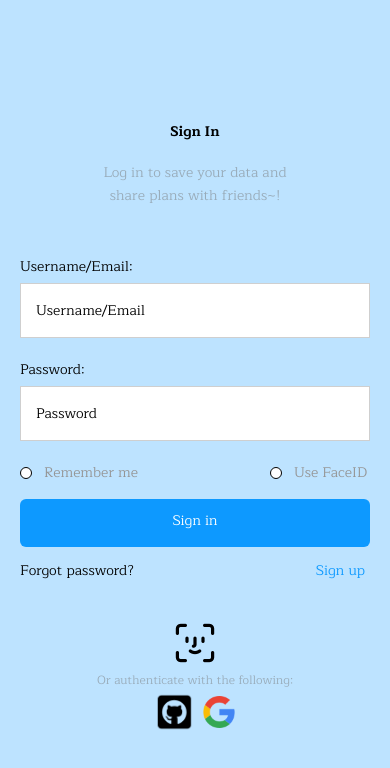
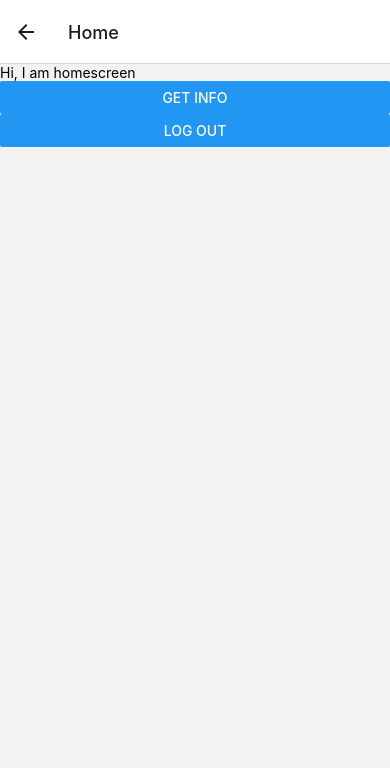
Before and after one commit to amatree/Clock-n-roll-react-native, a React Native app: screen /Home in a window 390 px wide. Shown: the top 768 px of the page. Built offline with nearby package versions, Linux system fonts and the light colour scheme.

Commit message:
basic navigation work

```diff
--- a/App.js
+++ b/App.js
@@ -1,9 +1,28 @@
 import { StyleSheet, Text, View, Dimensions } from "react-native";
+import { useFonts } from "expo-font";
+
+import { NavigationContainer } from "@react-navigation/native";
+import { createStackNavigator } from '@react-navigation/stack';
 import { LoginScreen } from "./screens/LoginScreen";
-import { useFonts } from "expo-font";
+import { HomeScreen } from "./screens/HomeScreen";
+
+const Stack = createStackNavigator();
 
 var d_width = Dimensions.get('window').width; //full width
 var d_height = Dimensions.get('window').height; //full height
+
+function StackNavigation() {
+	return (
+		<Stack.Navigator initialRouteName="Login" screenOptions={{ headerShown: false }}>
+			<Stack.Screen 	name="Login"
+							component={LoginScreen}
+							options={{
+								cardStyle: styles.container,
+							}}/>
+			<Stack.Screen name="Home" component={HomeScreen} options={{ headerShown: true,}} />
+		</Stack.Navigator>
+	)
+}
 
 export default function App() {
 	const [fontsLoaded] = useFonts({
@@ -16,9 +35,9 @@ export default function App() {
 	}
 
 	return (
-		<View style={styles.container}>
-			<LoginScreen />
-		</View>
+		<NavigationContainer>
+			<StackNavigation />
+		</NavigationContainer>
 	);
 }
 
--- /dev/null
+++ b/components/PromiseHandle.js
@@ -0,0 +1,13 @@
+
+async function usePromise(promise) {
+	try {
+		const data = await promise;
+		return [data, null]
+	} catch	(error) {
+		return [null, error]
+	}
+}
+
+export {
+	usePromise
+};
--- a/package.json
+++ b/package.json
@@ -9,14 +9,17 @@
     "web": "expo start --web"
   },
   "dependencies": {
+    "@react-native-async-storage/async-storage": "^1.17.11",
     "@react-navigation/bottom-tabs": "^6.5.3",
+    "@react-navigation/stack": "^6.3.12",
     "expo": "~47.0.12",
     "expo-font": "^11.0.1",
     "expo-status-bar": "~1.4.2",
     "firebase": "^9.16.0",
     "react": "18.1.0",
     "react-native": "0.70.5",
-    "react-native-reanimated": "^2.14.4",
+    "react-native-gesture-handler": "^2.9.0",
+    "react-native-reanimated": "~2.12.0",
     "react-native-safe-area-context": "4.4.1",
     "react-native-screens": "~3.18.0"
   },
--- /dev/null
+++ b/screens/HomeScreen.js
@@ -0,0 +1,30 @@
+import { StyleSheet, Text, TextInput, View, TouchableOpacity, Image, TouchableWithoutFeedback, Button } from 'react-native';
+import React, { useEffect, useState } from 'react';
+import { StackActions } from '@react-navigation/routers';
+
+
+function HomeScreen ( props ) {
+
+	function returnToLogin() {
+		props.navigation.dispatch(
+			StackActions.replace("Login", "Home")
+		);
+	}
+
+	function getInfo() {
+		console.log(user.emailVerified);
+	}
+
+	return (
+		<View>
+			<Text>Hi, I am homescreen</Text>
+
+			<Button onPress={() => getInfo()} title="Get info"></Button>
+			<Button onPress={() => returnToLogin()} title="Log out"></Button>
+		</View>
+	)
+}
+
+export {
+	HomeScreen,
+}
--- a/screens/LoginScreen.js
+++ b/screens/LoginScreen.js
@@ -1,10 +1,14 @@
 import { StyleSheet, Text, TextInput, View, TouchableOpacity, Image, TouchableWithoutFeedback } from 'react-native';
-import React, { useState } from 'react';
+import React, { useState, useEffect } from 'react';
 import { CheckBox } from '../components/CheckBox';
+
 import { onAuthStateChanged,
 	createUserWithEmailAndPassword,
 	signInWithEmailAndPassword } from "firebase/auth";
 import { auth } from "../firebase/config";
+import { usePromise } from '../components/PromiseHandle';
+import { StackActions } from '@react-navigation/routers';
+
 
 const LoginScreen = ( props ) => {
 	const [rememberMe, setRememberMe] = useState(false);
@@ -14,36 +18,29 @@ const LoginScreen = ( props ) => {
 	const [username, setUsername] = useState("");
 	const [password, setPassword] = useState("");
 
+
+
 	async function handleSubmit() {
-		signInWithEmailAndPassword(auth, username, password)
-		.then((userCredential) => {
-			// Signed in
-			const user = userCredential.user;
-			// ...
-			alert("Logged in successfully!")
-		  })
-		  .catch((error) => {
-			const errorCode = error.code;
-			const errorMessage = error.message;
-			// ..
-			alert(errorMessage)
-		  });
+		const [user, error] = await usePromise(signInWithEmailAndPassword(auth, username, password))
+		if (user) {
+			alert("Logged in successfully!");
+			props.navigation.dispatch(
+				StackActions.replace("Home", "Login")
+			);
+		} else {
+			console.log(error)
+			alert(error.message);
+		}
 	}
 
 	async function handleSignUp() {
-		createUserWithEmailAndPassword(auth, username, password)
-		.then((userCredential) => {
-			// Signed in
-			const user = userCredential.user;
-			// ...
-			alert("User created successfully!")
-		  })
-		  .catch((error) => {
-			const errorCode = error.code;
-			const errorMessage = error.message;
-			// ..
-			alert(errorMessage)
-		  });
+		const [user, error] = await usePromise(createUserWithEmailAndPassword(auth, username, password))
+		if (user) {
+			alert("Signed up successfully!");
+		} else {
+			console.log(error)
+			alert(error.message);
+		}
 	}
 
 	function handleForgotPassword() {
@@ -73,9 +70,16 @@ const LoginScreen = ( props ) => {
 			{/* login form here */}
 			<View style={styles.loginForm}>
 				<Text style={styles.text}>Username/Email:</Text>
-				<TextInput style={styles.input} placeholder='Username/Email' id="email" keyboardType="email-address" value={username} onChangeText={(value) => setUsername(value)} />
+				<TextInput 	style={styles.input}
+							placeholder='Username/Email' id="email"
+							keyboardType="email-address" textContentType='username'
+							autoCapitalize='none' autoCorrect={false} autoFocus={true} autoComplete="username"
+							value={username} onChangeText={(value) => setUsername(value)} />
 				<Text style={styles.text}>Password:</Text>
-				<TextInput style={styles.input} placeholder='Password' secureTextEntry={true} id="password" value={password} onChangeText={(value) => setPassword(value)} />
+				<TextInput 	style={styles.input}
+							placeholder='Password' id="password"
+							secureTextEntry={true} textContentType='password' autoComplete="password"
+							value={password} onChangeText={(value) => setPassword(value)} />
 
 				<View style={styles.horizontalDrawer}>
 					<CheckBox
```
Also changed, not shown: 1 other file (tests, documents, lock files or other folders).
